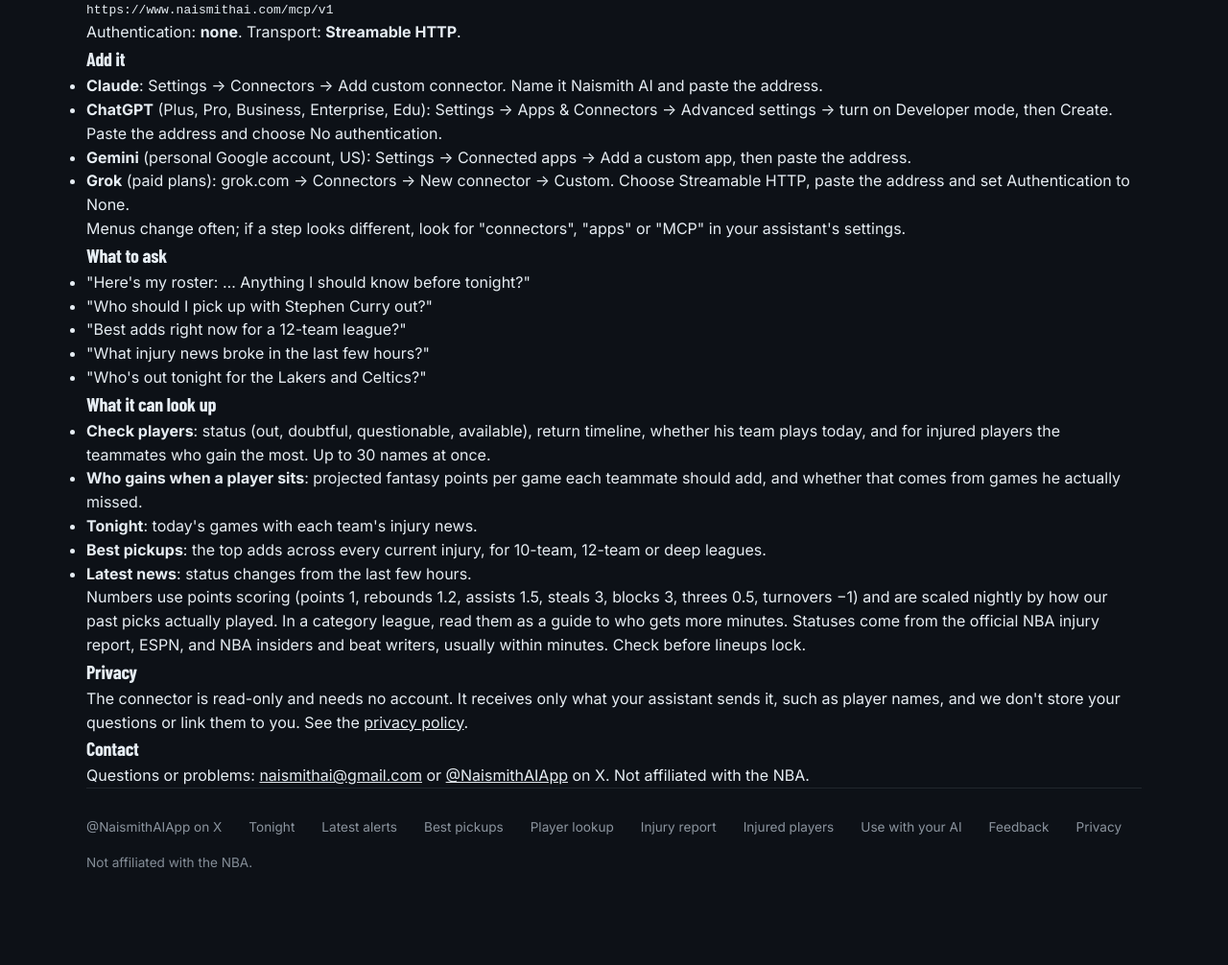
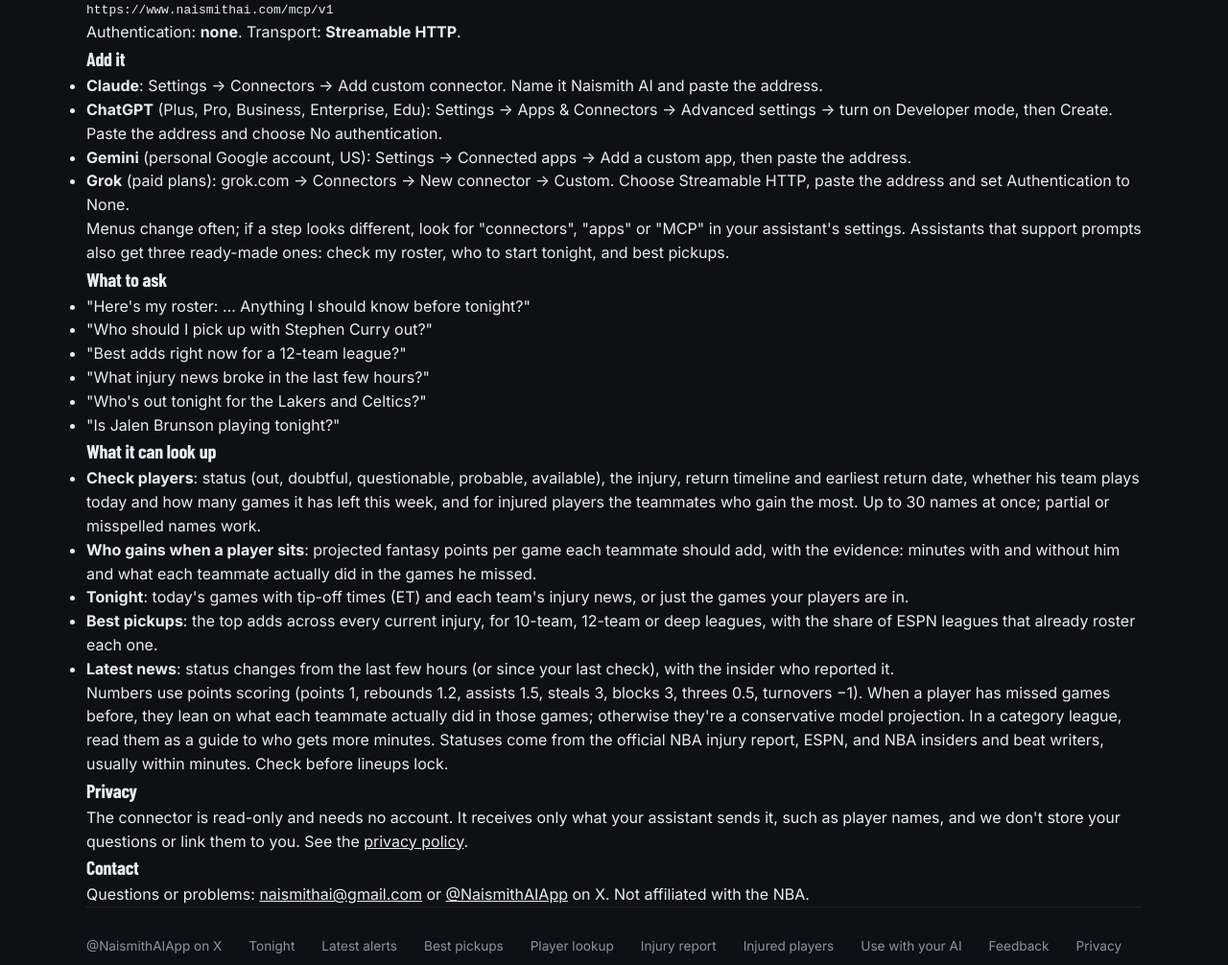
Before and after one commit to michaelrs824/naismith-website, a plain HTML site: page connector.html in a window 1280 px wide. Shown: the part 359-1365 px from the top of the page at 96% size. Before the commit the page ends 1309 px from the top, so only its background shows below. Drawn offline with nearby package versions, Linux system fonts and the light colour scheme; a script that the page names is missing; a web font is replaced by a local one.

Commit message:
Copy: gains lean on games already missed (no longer calibrated nightly); connector page lists new fields and prompts
Co-Authored-By: Claude Opus 5.5 <noreply@anthropic.com>
Claude-Session: https://claude.ai/code/session_01PRVtvDTvHHY7Xvj2jaSNxa

```diff
--- a/connector.html
+++ b/connector.html
@@ -198,7 +198,7 @@
         <li><strong>Gemini</strong> (personal Google account, US): Settings → Connected apps → Add a custom app, then paste the address.</li>
         <li><strong>Grok</strong> (paid plans): grok.com → Connectors → New connector → Custom. Choose Streamable HTTP, paste the address and set Authentication to None.</li>
       </ul>
-      <p>Menus change often; if a step looks different, look for "connectors", "apps" or "MCP" in your assistant's settings.</p>
+      <p>Menus change often; if a step looks different, look for "connectors", "apps" or "MCP" in your assistant's settings. Assistants that support prompts also get three ready-made ones: check my roster, who to start tonight, and best pickups.</p>
 
       <h2>What to ask</h2>
       <ul>
@@ -207,17 +207,18 @@
         <li>"Best adds right now for a 12-team league?"</li>
         <li>"What injury news broke in the last few hours?"</li>
         <li>"Who's out tonight for the Lakers and Celtics?"</li>
+        <li>"Is Jalen Brunson playing tonight?"</li>
       </ul>
 
       <h2>What it can look up</h2>
       <ul>
-        <li><strong>Check players</strong>: status (out, doubtful, questionable, available), return timeline, whether his team plays today, and for injured players the teammates who gain the most. Up to 30 names at once.</li>
-        <li><strong>Who gains when a player sits</strong>: projected fantasy points per game each teammate should add, and whether that comes from games he actually missed.</li>
-        <li><strong>Tonight</strong>: today's games with each team's injury news.</li>
-        <li><strong>Best pickups</strong>: the top adds across every current injury, for 10-team, 12-team or deep leagues.</li>
-        <li><strong>Latest news</strong>: status changes from the last few hours.</li>
+        <li><strong>Check players</strong>: status (out, doubtful, questionable, probable, available), the injury, return timeline and earliest return date, whether his team plays today and how many games it has left this week, and for injured players the teammates who gain the most. Up to 30 names at once; partial or misspelled names work.</li>
+        <li><strong>Who gains when a player sits</strong>: projected fantasy points per game each teammate should add, with the evidence: minutes with and without him and what each teammate actually did in the games he missed.</li>
+        <li><strong>Tonight</strong>: today's games with tip-off times (ET) and each team's injury news, or just the games your players are in.</li>
+        <li><strong>Best pickups</strong>: the top adds across every current injury, for 10-team, 12-team or deep leagues, with the share of ESPN leagues that already roster each one.</li>
+        <li><strong>Latest news</strong>: status changes from the last few hours (or since your last check), with the insider who reported it.</li>
       </ul>
-      <p>Numbers use points scoring (points 1, rebounds 1.2, assists 1.5, steals 3, blocks 3, threes 0.5, turnovers −1) and are scaled nightly by how our past picks actually played. In a category league, read them as a guide to who gets more minutes. Statuses come from the official NBA injury report, ESPN, and NBA insiders and beat writers, usually within minutes. Check before lineups lock.</p>
+      <p>Numbers use points scoring (points 1, rebounds 1.2, assists 1.5, steals 3, blocks 3, threes 0.5, turnovers −1). When a player has missed games before, they lean on what each teammate actually did in those games; otherwise they're a conservative model projection. In a category league, read them as a guide to who gets more minutes. Statuses come from the official NBA injury report, ESPN, and NBA insiders and beat writers, usually within minutes. Check before lineups lock.</p>
 
       <h2>Privacy</h2>
       <p>The connector is read-only and needs no account. It receives only what your assistant sends it, such as player names, and we don't store your questions or link them to you. See the <a href="/privacy.html">privacy policy</a>.</p>
```
Also changed, not shown: pickups.html (+1 -1 lines), llms.txt.
